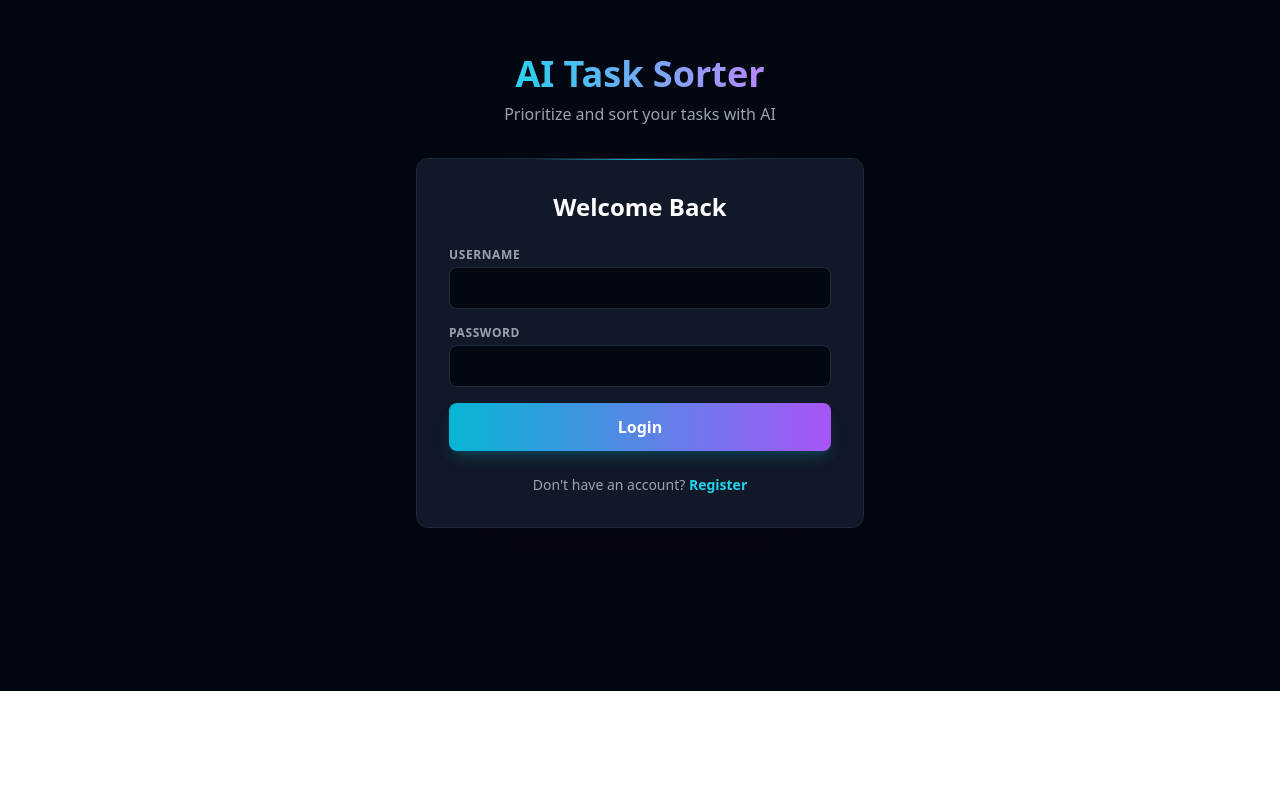
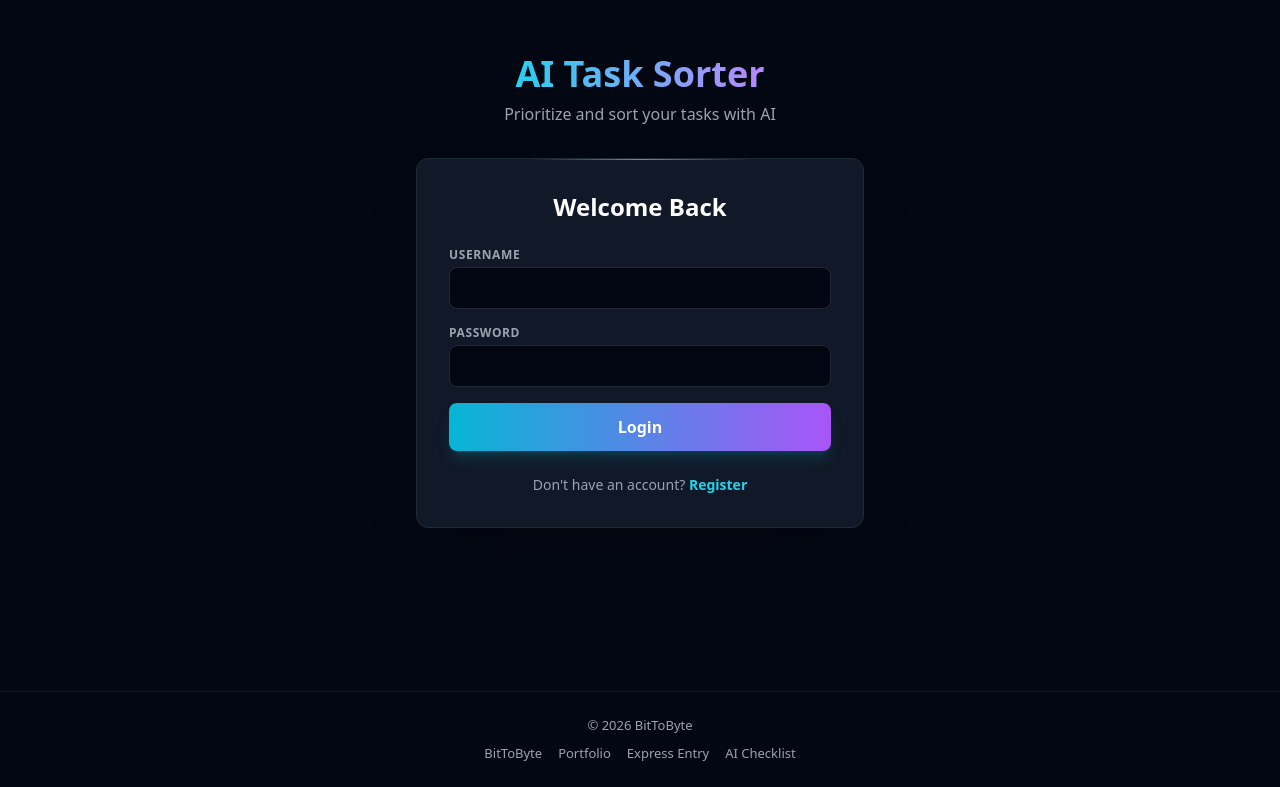
Before and after one commit to AlexMtzRmz0212/Daily-Checklist, a React (Vite) app in the folder task-sorter/: page / in a window 1280 px wide. Shown: the part 109-896 px from the top of the page. Before the commit the page ends 800 px from the top, so only its background shows below. Built offline with nearby package versions, Linux system fonts and the light colour scheme.

Commit message:
Add BrandFooter with BitToByte site links
Add BrandFooter component displaying links to BitToByte family sites (BitToByte, Portfolio, Express Entry, AI Checklist). Also add @alex_mtz/bittobyte-ui and lucide-react dependencies as peer dependencies for UI components.

```diff
--- a/task-sorter/package.json
+++ b/task-sorter/package.json
@@ -10,7 +10,9 @@
     "preview": "vite preview"
   },
   "dependencies": {
+    "@alex_mtz/bittobyte-ui": "^0.2.0",
     "framer-motion": "^12.38.0",
+    "lucide-react": "^1.23.0",
     "react": "^19.2.4",
     "react-dom": "^19.2.4"
   },
--- a/task-sorter/src/App.jsx
+++ b/task-sorter/src/App.jsx
@@ -3,6 +3,46 @@
 import { useState, useEffect, useRef, useCallback, createContext, useContext } from "react";
 import { motion, AnimatePresence, LayoutGroup, useReducedMotion } from "framer-motion";
 import { fetchApi } from "./utils/api";
+
+// Self-contained BitToByte family cross-link footer (plain inline styles — no
+// dependency on the Tailwind-4 ui library, which this Tailwind-3 app can't ingest).
+function BrandFooter() {
+  const links = [
+    { label: "BitToByte", href: "https://bittobyte.qzz.io" },
+    { label: "Portfolio", href: "https://alex.bittobyte.qzz.io" },
+    { label: "Express Entry", href: "https://EE.bittobyte.qzz.io" },
+    { label: "AI Checklist", href: "https://checklist.bittobyte.qzz.io" },
+  ];
+  return (
+    <footer
+      style={{
+        borderTop: "1px solid rgba(255,255,255,0.06)",
+        background: "#030712",
+        padding: "24px 16px",
+        textAlign: "center",
+        fontSize: 13,
+        color: "#9ca3af",
+      }}
+    >
+      <div style={{ marginBottom: 8 }}>
+        © {new Date().getFullYear()} BitToByte
+      </div>
+      <div style={{ display: "flex", gap: 16, justifyContent: "center", flexWrap: "wrap" }}>
+        {links.map((l) => (
+          <a
+            key={l.href}
+            href={l.href}
+            target="_blank"
+            rel="noopener noreferrer"
+            style={{ color: "#9ca3af", textDecoration: "none" }}
+          >
+            {l.label}
+          </a>
+        ))}
+      </div>
+    </footer>
+  );
+}
 
 const API = import.meta.env.DEV ? "http://localhost:8000" : "/api";
 
@@ -2656,5 +2696,10 @@ export default function App() {
     );
   }
 
-  return isAuthenticated ? <MainApp /> : <AuthApp />;
-}
+  return (
+    <>
+      {isAuthenticated ? <MainApp /> : <AuthApp />}
+      <BrandFooter />
+    </>
+  );
+}
```
Also changed, not shown: 1 other file (tests, documents, lock files or other folders).
